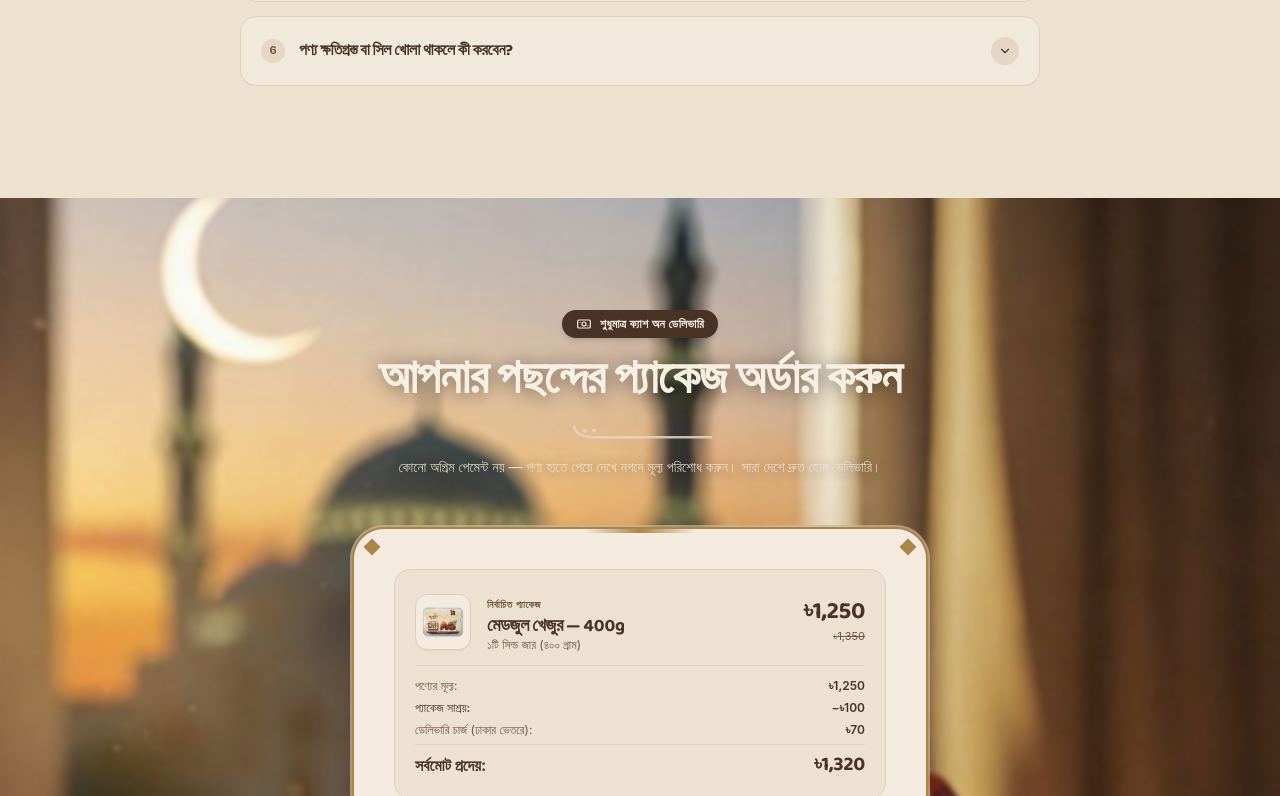
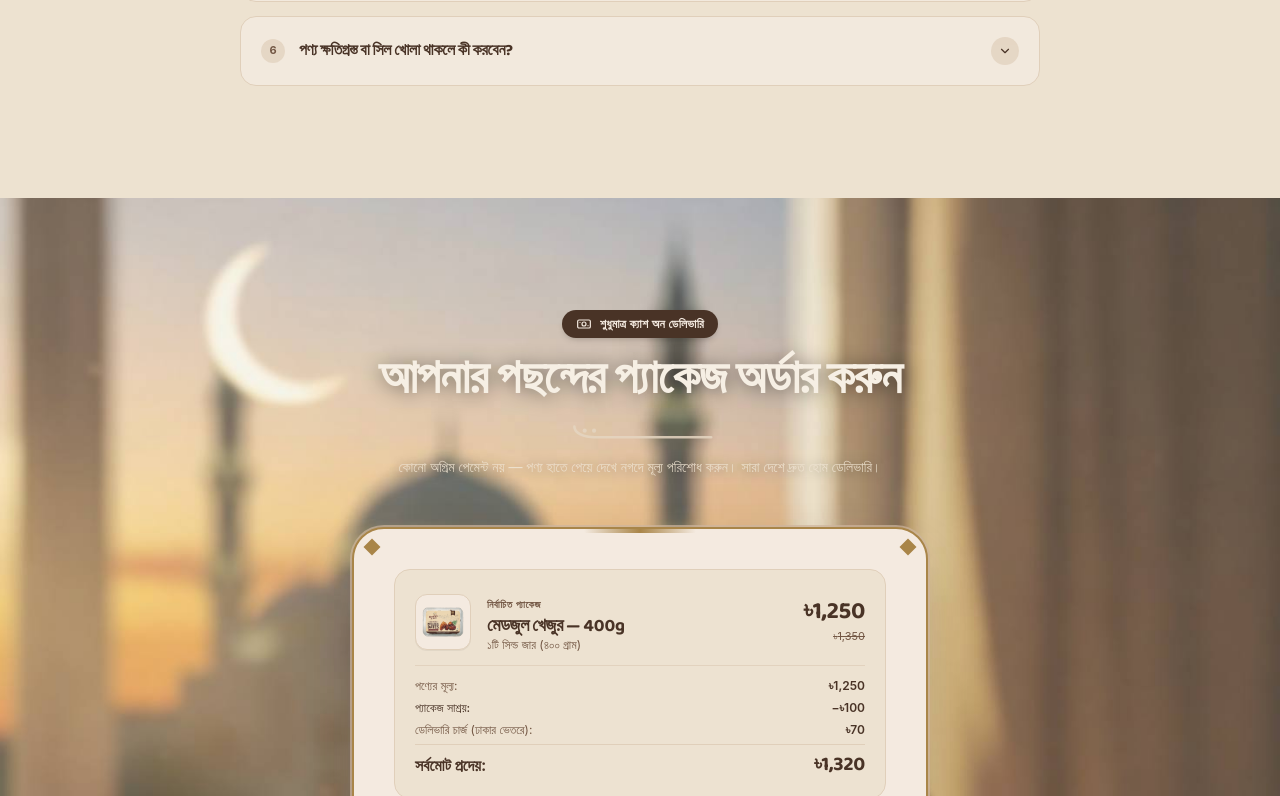
Before and after one commit to jxdeveloper001/Tamur_dates, a Next.js app: page / in a window 1280 px wide. Shown: the part 5544-6340 px from the top of the page. Built offline with nearby package versions, Linux system fonts and the light colour scheme; a web font is replaced by a local one.

Commit message:
Round 6: cream blur baked into background images (no filter/overlay) + faster snappier FAQ animation

```diff
--- a/src/app/page.tsx
+++ b/src/app/page.tsx
@@ -30,13 +30,14 @@ export default function Home() {
       {/* 4 & 5. Continuous Visual Canvas: Product Details & Product Masterpiece Sharing ONE Background (Attachment 1) */}
       <div className="relative overflow-hidden border-t border-[#E0CFBA]/70">
         {/* ONE continuous photographic background spanning both sections seamlessly.
-            The wooden-board dates photo, lightly blurred (2px) — real blur, not
-            a transparent layer. Scaled 110% so the blurred edges never show.
+            The wooden-board dates photo with the cream blur BAKED INTO the image
+            itself (soft blur + the site's own cream colour mixed into the pixels)
+            — fully opaque, no CSS filter, no transparent layer on top.
             The hero background is left exactly as it is. */}
         <div
-          className="absolute inset-0 bg-cover bg-center bg-no-repeat pointer-events-none blur-[2px] scale-110"
+          className="absolute inset-0 bg-cover bg-center bg-no-repeat pointer-events-none"
           style={{
-            backgroundImage: "url('/assets/bg-details-wooden-dates-v2.jpg')",
+            backgroundImage: "url('/assets/bg-details-wooden-dates-v3.jpg')",
           }}
           aria-hidden="true"
         />
--- a/src/components/FAQ.tsx
+++ b/src/components/FAQ.tsx
@@ -80,17 +80,22 @@ export default function FAQ() {
                   </span>
                 </button>
 
-                {/* Answer — smooth height + fade animation on open/close.
+                {/* Answer — fast, snappy open/close: 350ms with a lively
+                    ease-out curve, height + fade + a small slide of the text.
                     The grid-rows trick animates the real content height:
                     0fr (closed) -> 1fr (open), no fixed max-height guessing. */}
                 <div
                   data-faq-answer
-                  className={`grid transition-all duration-500 ease-in-out motion-reduce:transition-none ${
+                  className={`grid transition-all duration-[350ms] ease-[cubic-bezier(0.22,1,0.36,1)] motion-reduce:transition-none ${
                     isOpen ? "grid-rows-[1fr] opacity-100" : "grid-rows-[0fr] opacity-0"
                   }`}
                 >
                   <div className="overflow-hidden">
-                    <div className="px-5 sm:px-6 pb-5 pt-1 text-xs sm:text-sm text-[#735744] leading-relaxed border-t border-[#E0CFBA]/70">
+                    <div
+                      className={`px-5 sm:px-6 pb-5 pt-1 text-xs sm:text-sm text-[#735744] leading-relaxed border-t border-[#E0CFBA]/70 transition-transform duration-[350ms] ease-[cubic-bezier(0.22,1,0.36,1)] motion-reduce:transition-none ${
+                        isOpen ? "translate-y-0" : "-translate-y-1"
+                      }`}
+                    >
                       <p className="pl-9">{faq.answer}</p>
                     </div>
                   </div>
--- a/src/components/OrderSection.tsx
+++ b/src/components/OrderSection.tsx
@@ -92,12 +92,13 @@ export default function OrderSection({ selectedTier }: OrderSectionProps) {
   return (
     <section id="order" className="relative py-20 sm:py-28 text-[#493326] overflow-hidden">
       {/* 1. Surrounding Order Section Photographic Background (mosque sunset
-          & dates photo, lightly blurred 2px — real blur, not a transparent
-          layer; scaled 110% so the blurred edges never show) */}
+          & dates photo with the cream blur BAKED INTO the image itself —
+          soft blur + the site's own cream colour mixed into the pixels,
+          fully opaque, no CSS filter, no transparent layer) */}
       <div
-        className="absolute inset-0 bg-cover bg-center bg-no-repeat pointer-events-none blur-[2px] scale-110"
+        className="absolute inset-0 bg-cover bg-center bg-no-repeat pointer-events-none"
         style={{
-          backgroundImage: "url('/assets/bg-order-mosque-sunset.jpg')",
+          backgroundImage: "url('/assets/bg-order-mosque-sunset-v2.jpg')",
         }}
         aria-hidden="true"
       />
```
